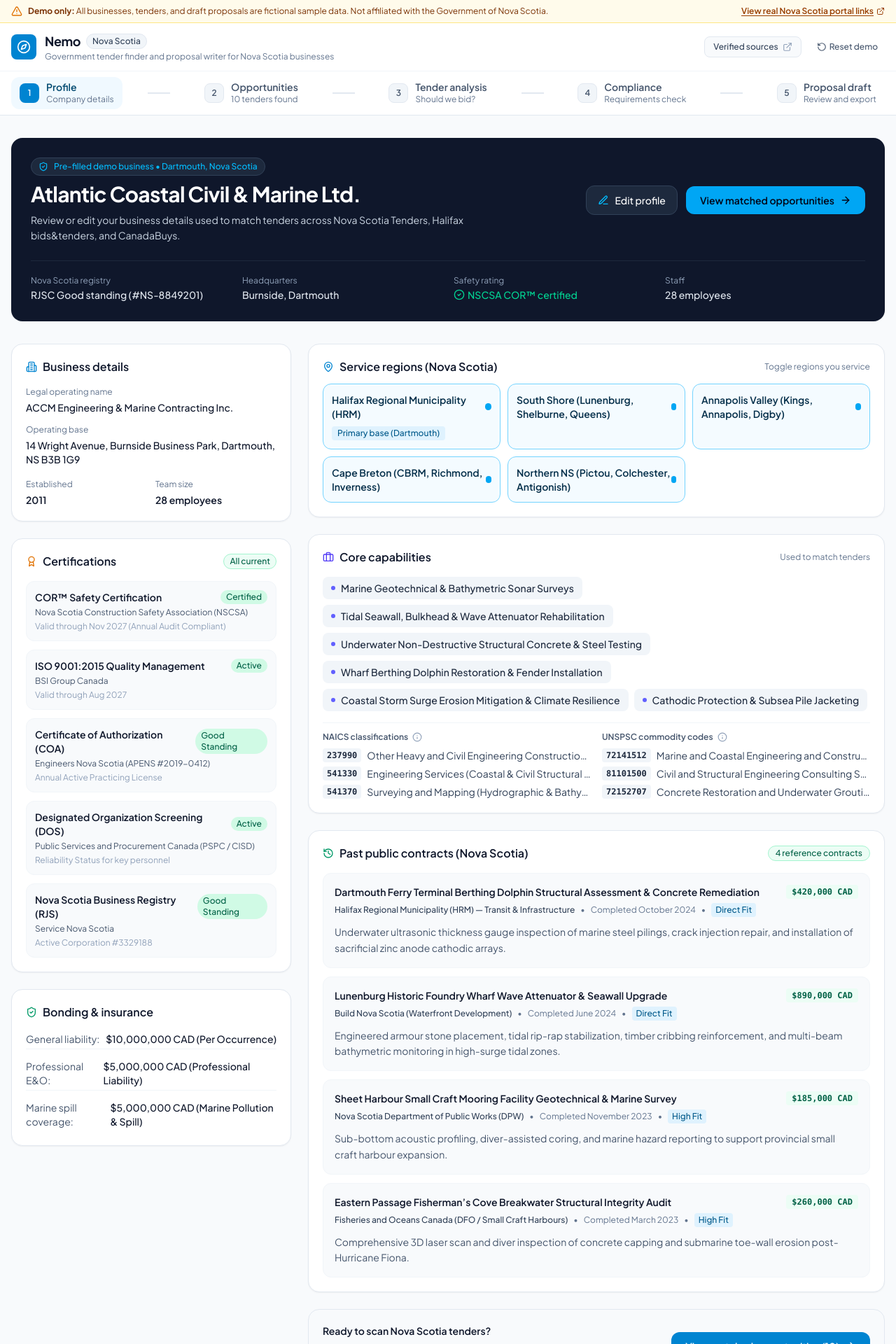
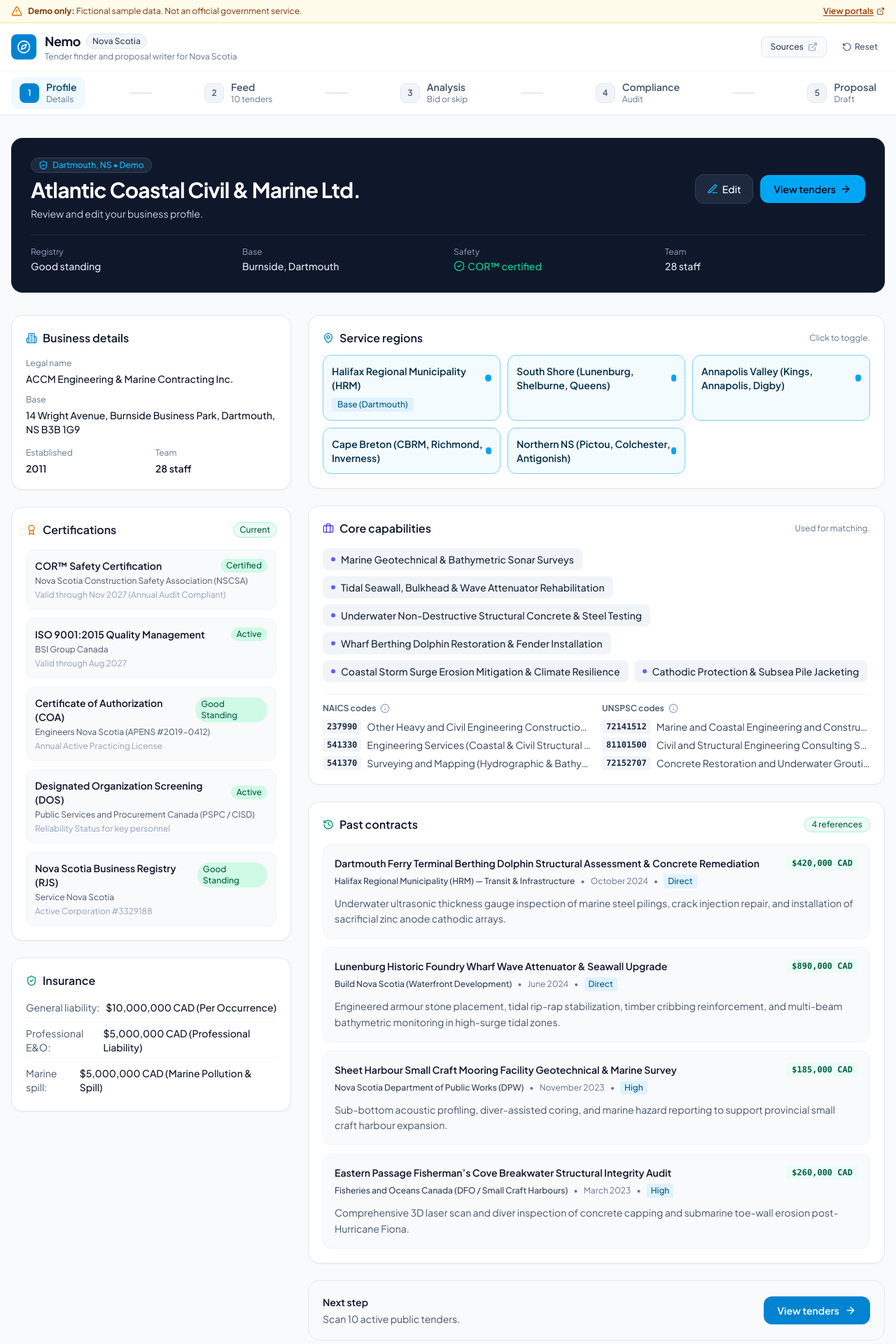
Before and after one commit to nhanvu0901/tender, a React (Vite) app: page / in a window 1280 px wide. Shown: the top 1920 px of the page at 70% size. Built offline with nearby package versions, Linux system fonts and the light colour scheme.

Commit message:
polish(ui): shorten copy on header, disclaimer, profile and feed

```diff
--- a/src/components/Header.tsx
+++ b/src/components/Header.tsx
@@ -17,11 +17,11 @@
   hasSelectedTender
 }) => {
   const steps = [
-    { number: 1, label: 'Profile', sub: 'Company details' },
-    { number: 2, label: 'Opportunities', sub: '10 tenders found' },
-    { number: 3, label: 'Tender analysis', sub: 'Should we bid?' },
-    { number: 4, label: 'Compliance', sub: 'Requirements check' },
-    { number: 5, label: 'Proposal draft', sub: 'Review and export' }
+    { number: 1, label: 'Profile', sub: 'Details' },
+    { number: 2, label: 'Feed', sub: '10 tenders' },
+    { number: 3, label: 'Analysis', sub: 'Bid or skip' },
+    { number: 4, label: 'Compliance', sub: 'Audit' },
+    { number: 5, label: 'Proposal', sub: 'Draft' }
   ];
 
   return (
@@ -40,7 +40,7 @@
               </span>
             </div>
             <p className="text-xs text-slate-500 hidden sm:block">
-              Government tender finder and proposal writer for Nova Scotia businesses
+              Tender finder and proposal writer for Nova Scotia
             </p>
           </div>
         </div>
@@ -51,7 +51,7 @@
             className="px-3 py-1.5 text-xs font-medium text-slate-700 bg-slate-50 hover:bg-slate-100 rounded-lg transition flex items-center gap-1.5 border border-slate-200 cursor-pointer"
             title="View verified Nova Scotia procurement portals"
           >
-            <span>Verified sources</span>
+            <span>Sources</span>
             <ExternalLink className="w-3.5 h-3.5 text-slate-400" />
           </button>
 
@@ -61,7 +61,7 @@
             title="Reset demo to start"
           >
             <RotateCcw className="w-3.5 h-3.5" />
-            <span className="hidden md:inline">Reset demo</span>
+            <span className="hidden md:inline">Reset</span>
           </button>
         </div>
       </div>
--- a/src/components/Step1Profile.tsx
+++ b/src/components/Step1Profile.tsx
@@ -68,66 +68,66 @@
       {/* Top Banner / Introduction */}
       <div className="bg-slate-900 text-white rounded-2xl p-6 sm:p-7 shadow-xs">
         <div className="flex flex-col md:flex-row md:items-center justify-between gap-5">
-          <div className="space-y-2">
-            <div className="inline-flex items-center gap-2 px-2.5 py-1 rounded-full bg-slate-800 text-sky-400 border border-slate-700 text-xs font-medium">
+          <div className="space-y-1.5">
+            <div className="inline-flex items-center gap-1.5 px-2.5 py-0.5 rounded-full bg-slate-800 text-sky-400 border border-slate-700 text-xs font-medium">
               <ShieldCheck className="w-3.5 h-3.5 text-sky-400" />
-              Pre-filled demo business &bull; Dartmouth, Nova Scotia
+              Dartmouth, NS &bull; Demo
             </div>
             <h1 className="text-2xl sm:text-3xl font-bold tracking-tight">
               {profile.name}
             </h1>
-            <p className="text-sm text-slate-300 max-w-2xl leading-relaxed">
-              Review or edit your business details used to match tenders across Nova Scotia Tenders, Halifax bids&amp;tenders, and CanadaBuys.
+            <p className="text-sm text-slate-300 max-w-2xl">
+              Review and edit your business profile.
             </p>
           </div>
 
-          <div className="flex flex-col sm:flex-row items-stretch sm:items-center gap-3 shrink-0">
+          <div className="flex flex-col sm:flex-row items-stretch sm:items-center gap-2.5 shrink-0">
             <button
               onClick={() => (isEditing ? handleSave() : setIsEditing(true))}
-              className="px-4 py-2.5 rounded-xl text-sm font-medium border border-slate-700 bg-slate-800 hover:bg-slate-700 text-white transition flex items-center justify-center gap-2 cursor-pointer"
+              className="px-4 py-2.5 rounded-xl text-sm font-medium border border-slate-700 bg-slate-800 hover:bg-slate-700 text-white transition flex items-center justify-center gap-1.5 cursor-pointer"
             >
               {isEditing ? (
                 <>
                   <Save className="w-4 h-4 text-emerald-400" />
-                  <span>Save changes</span>
+                  <span>Save</span>
                 </>
               ) : (
                 <>
                   <Edit3 className="w-4 h-4 text-sky-400" />
-                  <span>Edit profile</span>
+                  <span>Edit</span>
                 </>
               )}
             </button>
 
             <button
               onClick={onNext}
-              className="px-5 py-2.5 rounded-xl text-sm font-semibold bg-sky-500 hover:bg-sky-400 text-slate-950 transition flex items-center justify-center gap-2 cursor-pointer shadow-xs"
+              className="px-5 py-2.5 rounded-xl text-sm font-semibold bg-sky-500 hover:bg-sky-400 text-slate-950 transition flex items-center justify-center gap-1.5 cursor-pointer shadow-xs"
             >
-              <span>View matched opportunities</span>
+              <span>View tenders</span>
               <ArrowRight className="w-4 h-4" />
             </button>
           </div>
         </div>
 
         {/* Quick Stats Strip */}
-        <div className="mt-6 pt-5 border-t border-slate-800 grid grid-cols-2 sm:grid-cols-4 gap-4 text-sm">
+        <div className="mt-5 pt-4 border-t border-slate-800 grid grid-cols-2 sm:grid-cols-4 gap-4 text-sm">
           <div>
-            <span className="text-slate-400 block text-xs mb-0.5">Nova Scotia registry</span>
-            <span className="font-medium text-slate-200">RJSC Good standing (#NS-8849201)</span>
+            <span className="text-slate-400 block text-xs mb-0.5">Registry</span>
+            <span className="font-medium text-slate-200">Good standing</span>
           </div>
           <div>
-            <span className="text-slate-400 block text-xs mb-0.5">Headquarters</span>
+            <span className="text-slate-400 block text-xs mb-0.5">Base</span>
             <span className="font-medium text-slate-200">Burnside, Dartmouth</span>
           </div>
           <div>
-            <span className="text-slate-400 block text-xs mb-0.5">Safety rating</span>
+            <span className="text-slate-400 block text-xs mb-0.5">Safety</span>
             <span className="font-medium text-emerald-400 flex items-center gap-1">
-              <CheckCircle2 className="w-4 h-4" /> NSCSA COR&trade; certified
+              <CheckCircle2 className="w-4 h-4" /> COR&trade; certified
             </span>
           </div>
           <div>
-            <span className="text-slate-400 block text-xs mb-0.5">Staff</span>
-            <span className="font-medium text-slate-200">{editedProfile.teamSize} employees</span>
+            <span className="text-slate-400 block text-xs mb-0.5">Team</span>
+            <span className="font-medium text-slate-200">{editedProfile.teamSize} staff</span>
           </div>
         </div>
       </div>
@@ -143,9 +143,9 @@
               <span>Business details</span>
             </div>
 
-            <div className="space-y-3.5 text-sm">
+            <div className="space-y-3 text-sm">
               <div>
-                <label className="text-slate-500 block text-xs mb-1">Legal operating name</label>
+                <label className="text-slate-500 block text-xs mb-1">Legal name</label>
                 {isEditing ? (
                   <input
                     type="text"
@@ -159,7 +159,7 @@
               </div>
 
               <div>
-                <label className="text-slate-500 block text-xs mb-1">Operating base</label>
+                <label className="text-slate-500 block text-xs mb-1">Base</label>
                 {isEditing ? (
                   <input
                     type="text"
@@ -178,7 +178,7 @@
                   <p className="font-semibold text-slate-900">{editedProfile.yearEstablished}</p>
                 </div>
                 <div>
-                  <label className="text-slate-500 block text-xs mb-1">Team size</label>
+                  <label className="text-slate-500 block text-xs mb-1">Team</label>
                   {isEditing ? (
                     <input
                       type="number"
@@ -187,7 +187,7 @@
                       className="w-full px-2.5 py-1 border border-slate-300 rounded-lg text-sm"
                     />
                   ) : (
-                    <p className="font-semibold text-slate-900">{editedProfile.teamSize} employees</p>
+                    <p className="font-semibold text-slate-900">{editedProfile.teamSize} staff</p>
                   )}
                 </div>
               </div>
@@ -202,7 +202,7 @@
                 <span>Certifications</span>
               </div>
               <span className="text-xs bg-emerald-50 text-emerald-800 px-2 py-0.5 rounded-full border border-emerald-200 font-medium">
-                All current
+                Current
               </span>
             </div>
 
@@ -226,9 +226,9 @@
           <div className="bg-white rounded-2xl border border-slate-200 p-5 shadow-xs text-sm">
             <div className="flex items-center gap-2 text-slate-900 font-semibold text-base mb-3">
               <ShieldCheck className="w-4 h-4 text-emerald-600" />
-              <span>Bonding &amp; insurance</span>
+              <span>Insurance</span>
             </div>
-            <div className="space-y-2.5 text-slate-600">
+            <div className="space-y-2 text-slate-600">
               <div className="flex justify-between py-1 border-b border-slate-100">
                 <span>General liability:</span>
                 <span className="font-medium text-slate-900">{editedProfile.insuranceCoverage.commercialGeneralLiability}</span>
@@ -238,7 +238,7 @@
                 <span className="font-medium text-slate-900">{editedProfile.insuranceCoverage.errorsAndOmissions}</span>
               </div>
               <div className="flex justify-between py-1">
-                <span>Marine spill coverage:</span>
+                <span>Marine spill:</span>
                 <span className="font-medium text-slate-900">{editedProfile.insuranceCoverage.environmentalImpairment}</span>
               </div>
             </div>
@@ -252,9 +252,9 @@
             <div className="flex items-center justify-between mb-3">
               <div className="flex items-center gap-2 text-slate-900 font-semibold text-base">
                 <MapPin className="w-4 h-4 text-sky-600" />
-                <span>Service regions (Nova Scotia)</span>
+                <span>Service regions</span>
               </div>
-              <span className="text-xs text-slate-500">Toggle regions you service</span>
+              <span className="text-xs text-slate-500">Click to toggle.</span>
             </div>
 
             <div className="grid grid-cols-2 sm:grid-cols-3 gap-2.5">
@@ -278,7 +278,7 @@
                   </div>
                   {reg.primaryBase && (
                     <span className="mt-2 text-xs font-medium text-sky-800 bg-sky-100 px-2 py-0.5 rounded w-max">
-                      Primary base (Dartmouth)
+                      Base (Dartmouth)
                     </span>
                   )}
                 </button>
@@ -293,7 +293,7 @@
                 <Briefcase className="w-4 h-4 text-indigo-600" />
                 <span>Core capabilities</span>
               </div>
-              <span className="text-xs text-slate-500">Used to match tenders</span>
+              <span className="text-xs text-slate-500">Used for matching.</span>
             </div>
 
             <div className="flex flex-wrap gap-2">
@@ -312,7 +312,7 @@
               <div className="flex gap-2 pt-2">
                 <input
                   type="text"
-                  placeholder="Add capability (e.g. Scour Monitoring)..."
+                  placeholder="Add capability..."
                   value={newCapability}
                   onChange={e => setNewCapability(e.target.value)}
                   onKeyDown={e => e.key === 'Enter' && handleAddCapability()}
@@ -332,7 +332,7 @@
               <div>
                 <div className="flex items-center gap-1.5 mb-2">
                   <span className="text-xs font-semibold text-slate-600">
-                    NAICS classifications
+                    NAICS codes
                   </span>
                   <span
                     className="inline-flex items-center cursor-help text-slate-400 hover:text-slate-600"
@@ -356,7 +356,7 @@
               <div>
                 <div className="flex items-center gap-1.5 mb-2">
                   <span className="text-xs font-semibold text-slate-600">
-                    UNSPSC commodity codes
+                    UNSPSC codes
                   </span>
                   <span
                     className="inline-flex items-center cursor-help text-slate-400 hover:text-slate-600"
@@ -384,10 +384,10 @@
             <div className="flex items-center justify-between mb-4">
               <div className="flex items-center gap-2 text-slate-900 font-semibold text-base">
                 <History className="w-4 h-4 text-emerald-600" />
-                <span>Past public contracts (Nova Scotia)</span>
+                <span>Past contracts</span>
               </div>
               <span className="text-xs text-emerald-800 font-medium bg-emerald-50 px-2.5 py-0.5 rounded-full border border-emerald-200">
-                4 reference contracts
+                4 references
               </span>
             </div>
 
@@ -407,14 +407,14 @@
                   <div className="flex items-center gap-2 text-slate-500 text-xs">
                     <span className="font-medium text-slate-700">{contract.client}</span>
                     <span>&bull;</span>
-                    <span>Completed {contract.completionDate}</span>
+                    <span>{contract.completionDate}</span>
                     <span>&bull;</span>
                     <span className="px-1.5 py-0.5 rounded bg-sky-100 text-sky-800 font-medium">
-                      {contract.relevanceRating} Fit
+                      {contract.relevanceRating}
                     </span>
                   </div>
 
-                  <p className="text-slate-600 text-sm pt-1 leading-relaxed">{contract.scopeSummary}</p>
+                  <p className="text-slate-600 text-sm pt-1 leading-relaxed line-clamp-2">{contract.scopeSummary}</p>
                 </div>
               ))}
             </div>
@@ -423,16 +423,16 @@
           {/* Bottom Next Step Callout */}
           <div className="bg-slate-50 border border-slate-200 rounded-2xl p-5 flex flex-col sm:flex-row items-center justify-between gap-4">
             <div className="space-y-1">
-              <h3 className="font-semibold text-slate-900 text-sm">Ready to scan Nova Scotia tenders?</h3>
+              <h3 className="font-semibold text-slate-900 text-sm">Next step</h3>
               <p className="text-sm text-slate-600">
-                We will match this profile against active tenders from HRM, Department of Public Works, Build Nova Scotia, and CanadaBuys.
+                Scan 10 active public tenders.
               </p>
             </div>
             <button
               onClick={onNext}
               className="w-full sm:w-auto px-5 py-2.5 rounded-xl bg-sky-600 hover:bg-sky-500 text-white font-semibold text-sm transition flex items-center justify-center gap-2 cursor-pointer shrink-0"
             >
-              <span>View matched opportunities (10)</span>
+              <span>View tenders</span>
               <ArrowRight className="w-4 h-4" />
             </button>
           </div>
--- a/src/components/Step2Feed.tsx
+++ b/src/components/Step2Feed.tsx
@@ -77,10 +77,10 @@
       <div className="bg-white rounded-2xl border border-slate-200 p-6 shadow-xs flex flex-col md:flex-row md:items-center justify-between gap-4">
         <div>
           <h1 className="text-xl sm:text-2xl font-bold text-slate-900">
-            Matched opportunities
+            Opportunities
           </h1>
           <p className="text-sm text-slate-500 mt-1">
-            Pick a tender to look at. Ranked by fit with Atlantic Coastal Civil &amp; Marine Ltd.
+            Pick a tender to review.
           </p>
         </div>
 
@@ -112,7 +112,7 @@
             <Search className="w-4 h-4 text-slate-400 absolute left-3.5 top-1/2 -translate-y-1/2" />
             <input
               type="text"
-              placeholder="Search by tender title, buyer, ref # (e.g. Seawall, HRM, Pier)..."
+              placeholder="Search tenders..."
               value={searchTerm}
               onChange={e => setSearchTerm(e.target.value)}
               className="w-full pl-9 pr-4 py-2 border border-slate-200 rounded-xl text-sm bg-slate-50 focus:bg-white focus:outline-none focus:ring-2 focus:ring-sky-500/20 focus:border-sky-500 transition"
@@ -131,7 +131,7 @@
                     : 'text-slate-600 hover:text-slate-900'
                 }`}
               >
-                {rec === 'All' ? 'All recommendations' : rec}
+                {rec === 'All' ? 'All' : rec}
               </button>
             ))}
           </div>
@@ -182,7 +182,7 @@
               }}
               className="text-xs text-sky-600 hover:text-sky-800 font-medium underline underline-offset-2 ml-auto cursor-pointer"
             >
-              Clear filters
+              Clear
             </button>
           )}
         </div>
@@ -241,7 +241,7 @@
 
                       {isFlagship && (
                         <span className="px-2.5 py-0.5 rounded-md bg-sky-50 text-sky-800 font-medium text-xs border border-sky-200">
-                          Featured walkthrough
+                          Featured
                         </span>
                       )}
                     </div>
@@ -249,7 +249,7 @@
                     {/* Match Score & Recommendation Badge */}
                     <div className="flex items-center gap-2">
                       <div className="flex items-center gap-1.5 px-2.5 py-1 rounded-lg bg-slate-50 border border-slate-200">
-                        <span className="text-xs text-slate-500 font-medium">Match score:</span>
+                        <span className="text-xs text-slate-500 font-medium">Score:</span>
                         <span
                           className={`font-bold text-sm ${
                             tender.relevanceScore >= 80
@@ -306,7 +306,7 @@
                   <div className="flex flex-wrap items-center gap-4 text-sm text-slate-700 bg-slate-50 p-3 rounded-xl border border-slate-100">
                     <div className="flex items-center gap-1.5">
                       <DollarSign className="w-4 h-4 text-emerald-600 shrink-0" />
-                      <span className="text-slate-500 text-xs">Est. value:</span>
+                      <span className="text-slate-500 text-xs">Value:</span>
                       <span className="font-semibold text-slate-900">{tender.estimatedValue}</span>
                     </div>
 
@@ -318,10 +318,10 @@
 
                     <div className="flex items-center gap-1.5">
                       <Calendar className="w-4 h-4 text-amber-600 shrink-0" />
-                      <span className="text-slate-500 text-xs">Closing:</span>
+                      <span className="text-slate-500 text-xs">Closes:</span>
                       <span className="font-medium text-slate-900">{tender.closingDate}</span>
                       <span className="text-xs font-medium px-2 py-0.5 rounded bg-amber-100 text-amber-900 ml-1">
-                        {tender.daysRemaining} days left
+                        {tender.daysRemaining} days
                       </span>
                     </div>
                   </div>
@@ -336,7 +336,7 @@
                           onClick={e => toggleExpand(tender.id, e)}
                           className="text-xs text-sky-600 hover:text-sky-800 font-medium cursor-pointer"
                         >
-                          {isExpanded ? 'Show fewer' : `+${tender.matchReasons.length - 2} more`}
+                          {isExpanded ? 'Less' : `+${tender.matchReasons.length - 2} more`}
                         </button>
                       )}
                     </div>
@@ -344,7 +344,7 @@
                       {visibleReasons.map((reason, idx) => (
                         <li key={idx} className="flex items-start gap-2">
                           <span className="text-sky-600 font-bold shrink-0 mt-0.5">&bull;</span>
-                          <span className="leading-snug">{reason}</span>
+                          <span className="leading-snug line-clamp-2">{reason}</span>
                         </li>
                       ))}
                     </ul>
```
Also changed, not shown: src/components/DisclaimerBanner.tsx (+6 -6 lines).
